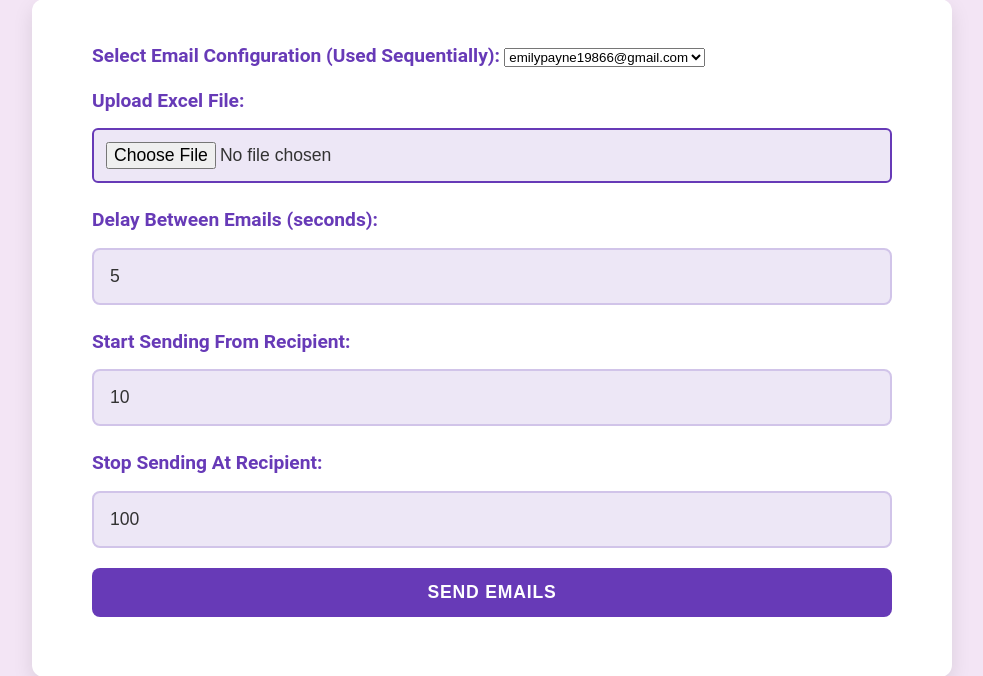
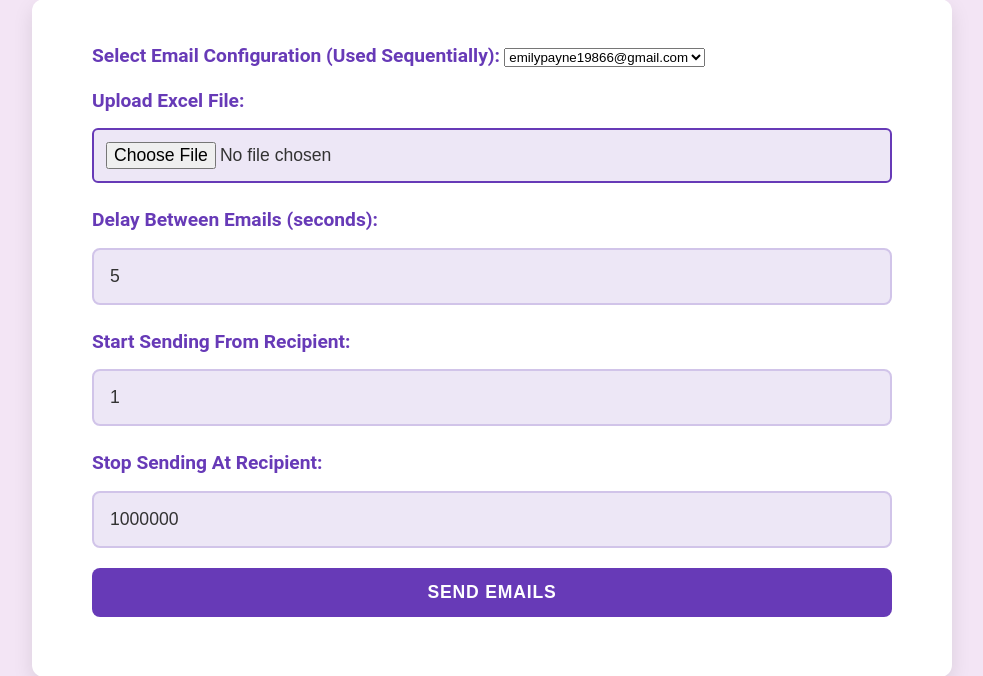
Before and after one commit to Madhu0614/sending, a Flask app: page /send in a window 1280 px wide. Shown: the part 118-794 px from the top of the page, without its empty margins (148-1131 px from the left). Run offline with Flask 3, Linux system fonts and the light colour scheme.

Commit message:
first commit

```diff
--- a/templates/send.html
+++ b/templates/send.html
@@ -43,10 +43,10 @@
                 <input type="number" id="delay" name="delay" step="0.1" value="5" required>
 
                 <label for="min_limit">Start Sending From Recipient:</label>
-                <input type="number" id="min_limit" name="min_limit" value="10" required>
+                <input type="number" id="min_limit" name="min_limit" value="1" required>
 
                 <label for="max_limit">Stop Sending At Recipient:</label>
-                <input type="number" id="max_limit" name="max_limit" value="100" required>
+                <input type="number" id="max_limit" name="max_limit" value="1000000" required>
             </section>
 
             <!-- Submit Button -->
```
